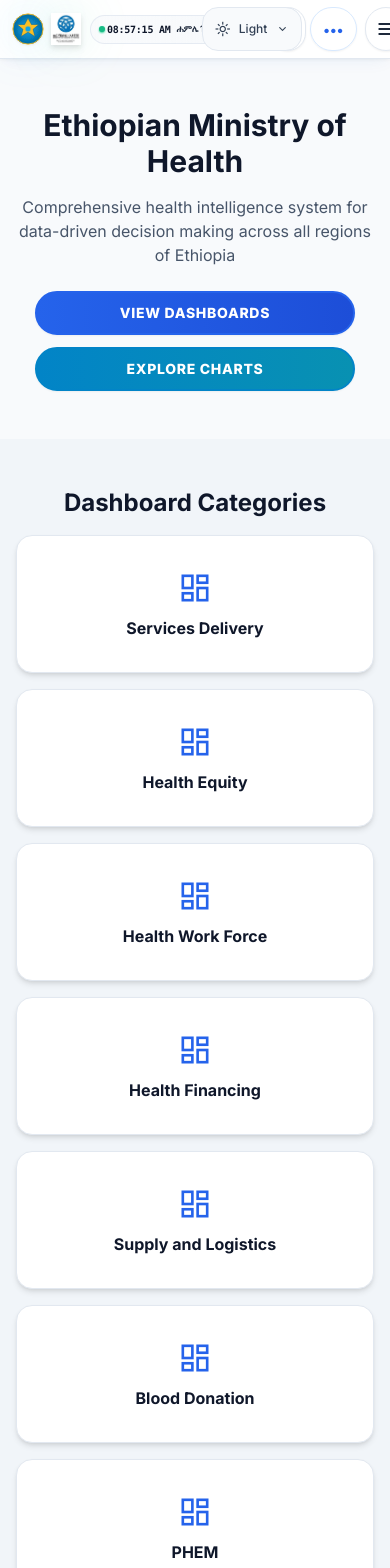
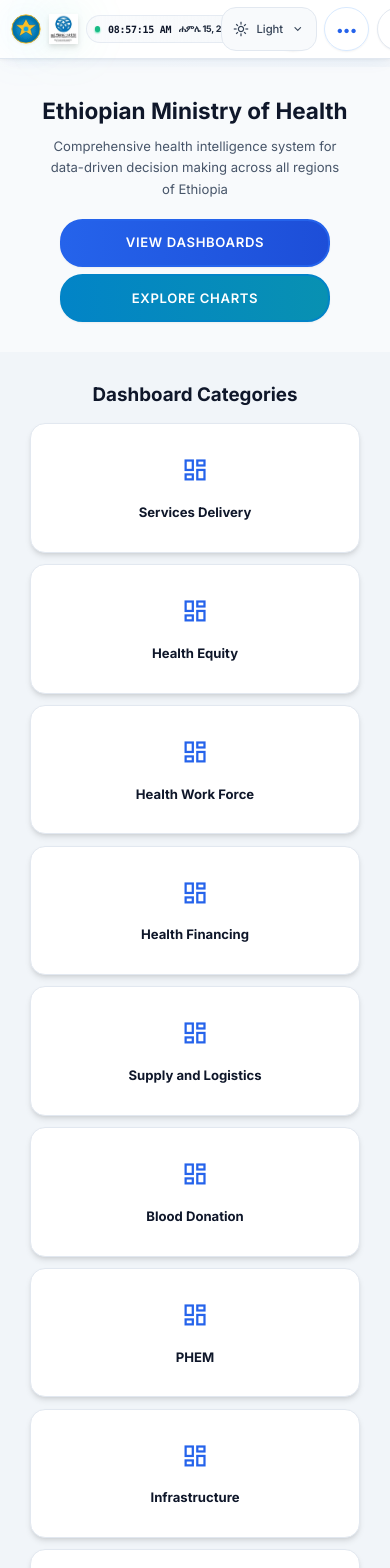
Before and after one commit to mareligncode/superset-frontend, a React (Vite) app in the folder frontend/: page / in a window 390 px wide. Shown: the top 1568 px of the page. Built offline with nearby package versions, Linux system fonts and the light colour scheme.

Commit message:
responsive

```diff
--- a/frontend/index.html
+++ b/frontend/index.html
@@ -3,7 +3,7 @@
   <head>
     <meta charset="UTF-8" />
     <link rel="icon" type="image/svg+xml" href="/vite.svg" />
-    <meta name="viewport" content="width=device-width, initial-scale=1.0, maximum-scale=5.0, user-scalable=yes" />
+    <meta name="viewport" content="width=device-width, initial-scale=1.0, maximum-scale=1.0, user-scalable=no, viewport-fit=cover" />
     <meta name="theme-color" content="#005CB8" />
     <meta name="mobile-web-app-capable" content="yes" />
     <meta name="apple-mobile-web-app-capable" content="yes" />
--- a/frontend/src/index.css
+++ b/frontend/src/index.css
@@ -315,6 +315,11 @@ html {
   -webkit-font-smoothing: antialiased;
   -moz-osx-font-smoothing: grayscale;
   text-rendering: optimizeLegibility;
+  /* Prevent text resizing on orientation change on mobile */
+  -webkit-text-size-adjust: 100%;
+  -moz-text-size-adjust: 100%;
+  -ms-text-size-adjust: 100%;
+  text-size-adjust: 100%;
 }
 
 body {
@@ -326,6 +331,10 @@ body {
   margin: 0;
   min-height: 100vh;
   transition: background-color var(--transition-slow), color var(--transition-slow);
+  /* Prevent pull-to-refresh and overscroll bounce */
+  overscroll-behavior-y: contain;
+  /* Better touch scrolling on mobile */
+  -webkit-overflow-scrolling: touch;
 }
 
 /* Improved text rendering */
@@ -954,6 +963,50 @@ button:not(.ask-ai-fab), a, input, select, textarea, label, kbd {
     min-height: 44px;
     font-size: 16px; /* Prevents zoom on iOS */
   }
+
+  /* Prevent text size adjustment on orientation change */
+  html {
+    -webkit-text-size-adjust: 100%;
+    -moz-text-size-adjust: 100%;
+    -ms-text-size-adjust: 100%;
+    text-size-adjust: 100%;
+  }
+
+  /* Better touch targets */
+  a, button, [role="button"], input, select, textarea {
+    -webkit-tap-highlight-color: rgba(0, 0, 0, 0.1);
+  }
+
+  /* Optimize font rendering on mobile */
+  body {
+    -webkit-font-smoothing: antialiased;
+    -moz-osx-font-smoothing: grayscale;
+    text-rendering: optimizeLegibility;
+    font-feature-settings: "kern" 1;
+    font-kerning: normal;
+  }
+
+  /* Improve scrolling performance */
+  * {
+    -webkit-overflow-scrolling: touch;
+  }
+
+  /* Prevent pull-to-refresh on mobile browsers */
+  body {
+    overscroll-behavior-y: contain;
+  }
+}
+
+/* Additional mobile optimizations for very small screens */
+@media (max-width: 374px) {
+  html {
+    font-size: 14px;
+  }
+
+  .container-responsive {
+    padding-left: 0.75rem;
+    padding-right: 0.75rem;
+  }
 }
 
 /* Responsive table wrapper */
@@ -1013,3 +1066,163 @@ button:not(.ask-ai-fab), a, input, select, textarea, label, kbd {
     gap: 1.5rem;
   }
 }
+
+/* ===== CRITICAL MOBILE DEVICE OPTIMIZATIONS ===== */
+/* Ensures proper rendering on actual hardware devices, not just dev tools */
+
+/* Prevent mobile Safari from adjusting text size */
+@supports (-webkit-touch-callout: none) {
+  html {
+    -webkit-text-size-adjust: 100%;
+  }
+}
+
+/* Better layout on mobile devices */
+@media screen and (max-width: 640px) {
+  /* Prevent horizontal overflow */
+  html, body {
+    max-width: 100vw;
+    overflow-x: hidden;
+  }
+
+  /* Optimize container padding on mobile */
+  .max-w-7xl, .max-w-6xl, .max-w-5xl, .max-w-4xl, .max-w-3xl {
+    padding-left: 1rem !important;
+    padding-right: 1rem !important;
+  }
+
+  /* Ensure buttons are easily tappable */
+  button, a[role="button"], [role="button"] {
+    min-height: 44px;
+    min-width: 44px;
+  }
+
+  /* Improve touch target for interactive elements */
+  input, select, textarea, button, a {
+    touch-action: manipulation;
+  }
+
+  /* Prevent double-tap zoom on buttons */
+  button, a {
+    touch-action: manipulation;
+  }
+
+  /* Better text rendering on mobile */
+  * {
+    -webkit-font-smoothing: antialiased;
+    -moz-osx-font-smoothing: grayscale;
+  }
+}
+
+/* Viewport-based font sizing for better mobile scaling */
+@media screen and (max-width: 480px) {
+  /* Scale down base font size on very small devices */
+  html {
+    font-size: 15px;
+  }
+
+  /* Ensure readable text on mobile */
+  body {
+    font-size: 0.875rem; /* 14px at 16px base */
+  }
+
+  /* Adjust heading sizes for mobile */
+  h1 {
+    font-size: clamp(1.5rem, 5vw, 2rem);
+  }
+
+  h2 {
+    font-size: clamp(1.25rem, 4vw, 1.75rem);
+  }
+
+  h3 {
+    font-size: clamp(1rem, 3vw, 1.5rem);
+  }
+
+  /* Better spacing on mobile */
+  section {
+    padding-top: clamp(2rem, 4vw, 3rem);
+    padding-bottom: clamp(2rem, 4vw, 3rem);
+  }
+}
+
+/* Landscape mode optimizations for mobile */
+@media screen and (max-height: 500px) and (orientation: landscape) {
+  /* Reduce vertical padding in landscape */
+  section {
+    padding-top: 1rem;
+    padding-bottom: 1rem;
+  }
+
+  /* Compact header in landscape */
+  header {
+    min-height: 48px !important;
+  }
+}
+
+/* High DPI screen optimizations */
+@media screen and (-webkit-min-device-pixel-ratio: 2),
+       screen and (min-resolution: 192dpi) {
+  /* Crisper text rendering on retina displays */
+  * {
+    -webkit-font-smoothing: antialiased;
+    -moz-osx-font-smoothing: grayscale;
+  }
+}
+
+/* Fix for mobile Safari address bar appearing/disappearing */
+@supports (-webkit-touch-callout: none) {
+  .min-h-screen {
+    min-height: -webkit-fill-available;
+  }
+}
+
+/* Ensure proper touch scrolling momentum */
+* {
+  -webkit-overflow-scrolling: touch;
+}
+
+/* Prevent text selection on buttons and interactive elements */
+button, a[role="button"], [role="button"] {
+  -webkit-user-select: none;
+  -moz-user-select: none;
+  -ms-user-select: none;
+  user-select: none;
+  -webkit-tap-highlight-color: transparent;
+}
+
+/* Better focus states for accessibility on mobile */
+@media (pointer: coarse) {
+  *:focus {
+    outline: 2px solid var(--color-primary);
+    outline-offset: 2px;
+  }
+
+  button:focus, a:focus {
+    outline: 3px solid var(--color-primary);
+    outline-offset: 3px;
+  }
+}
+
+/* Optimize images for mobile */
+img {
+  max-width: 100%;
+  height: auto;
+}
+
+/* Better card spacing on mobile */
+@media screen and (max-width: 640px) {
+  .card-elevated, [class*="Card"] {
+    margin-bottom: 0.75rem;
+  }
+
+  /* Reduce gap in grid layouts */
+  .grid {
+    gap: 0.75rem;
+  }
+
+  /* Optimize flex gaps */
+  .flex {
+    gap: 0.5rem;
+  }
+}
--- a/frontend/src/pages/HomePage.tsx
+++ b/frontend/src/pages/HomePage.tsx
@@ -11,19 +11,20 @@ const HomePage: React.FC = () => {
   return (
     <div className="min-h-screen bg-slate-50 dark:bg-slate-950 transition-colors">
       {/* Hero Section */}
-      <section className="py-12 sm:py-16 px-4 sm:px-6">
+      <section className="py-8 sm:py-12 md:py-16 px-4 sm:px-6">
         <div className="max-w-7xl mx-auto text-center">
-          <h1 className="text-3xl sm:text-4xl lg:text-5xl font-bold text-slate-900 dark:text-slate-100 mb-4 sm:mb-6">
+          <h1 className="text-2xl sm:text-3xl md:text-4xl lg:text-5xl font-bold text-slate-900 dark:text-slate-100 mb-3 sm:mb-4 md:mb-6 leading-tight px-2">
             {t('ethiopianMinistryOfHealth')}
           </h1>
-          <p className="text-base sm:text-lg lg:text-xl text-slate-600 dark:text-slate-400 mb-6 sm:mb-8 max-w-3xl mx-auto">
+          <p className="text-sm sm:text-base md:text-lg lg:text-xl text-slate-600 dark:text-slate-400 mb-5 sm:mb-6 md:mb-8 max-w-3xl mx-auto px-4 leading-relaxed">
             {t('comprehensiveHealthIntelligence')}
           </p>
-          <div className="flex flex-col sm:flex-row gap-3 justify-center max-w-xs sm:max-w-none mx-auto">
+          <div className="flex flex-col sm:flex-row gap-3 justify-center max-w-xs sm:max-w-none mx-auto px-4">
             <Button
               variant="primary"
               size="lg"
               onClick={() => navigate(ROUTES.DASHBOARDS)}
+              className="w-full sm:w-auto min-h-[48px] text-sm sm:text-base font-semibold"
             >
               {t('viewDashboards')}
             </Button>
@@ -31,6 +32,7 @@ const HomePage: React.FC = () => {
               variant="secondary"
               size="lg"
               onClick={() => navigate(ROUTES.CHARTS)}
+              className="w-full sm:w-auto min-h-[48px] text-sm sm:text-base font-semibold"
             >
               {t('exploreCharts')}
             </Button>
@@ -39,12 +41,12 @@ const HomePage: React.FC = () => {
       </section>
 
       {/* Dashboard Categories */}
-      <section className="py-12 sm:py-16 px-4 sm:px-6 bg-slate-100 dark:bg-slate-900">
+      <section className="py-8 sm:py-12 md:py-16 px-4 sm:px-6 bg-slate-100 dark:bg-slate-900">
         <div className="max-w-7xl mx-auto">
-          <h2 className="text-2xl sm:text-3xl font-bold text-slate-900 dark:text-slate-100 mb-4 sm:mb-6 text-center">
+          <h2 className="text-xl sm:text-2xl md:text-3xl font-bold text-slate-900 dark:text-slate-100 mb-4 sm:mb-5 md:mb-6 text-center px-2">
             {t('dashboardCategories')}
           </h2>
-          <div className="grid grid-cols-1 sm:grid-cols-2 lg:grid-cols-3 gap-4">
+          <div className="grid grid-cols-1 sm:grid-cols-2 lg:grid-cols-3 gap-3 sm:gap-4">
             {PRIMARY_CATEGORIES.map((category) => {
               const key = category.toLowerCase().replace(/ /g, '');
               return (
@@ -52,13 +54,13 @@ const HomePage: React.FC = () => {
                   key={category}
                   variant="elevated"
                   onClick={() => navigate(ROUTES.DASHBOARDS)}
-                  className="cursor-pointer"
+                  className="cursor-pointer hover:scale-105 transition-transform active:scale-95"
                 >
-                  <div className="flex flex-col items-center text-center p-4 sm:p-6">
-                    <span className="material-symbols-outlined text-4xl sm:text-5xl text-blue-600 dark:text-blue-400 mb-2 sm:mb-3">
+                  <div className="flex flex-col items-center text-center p-4 sm:p-5 md:p-6">
+                    <span className="material-symbols-outlined text-3xl sm:text-4xl md:text-5xl text-blue-600 dark:text-blue-400 mb-2 sm:mb-2.5 md:mb-3">
                       dashboard
                     </span>
-                    <h3 className="text-base sm:text-lg font-bold text-slate-900 dark:text-slate-100">
+                    <h3 className="text-sm sm:text-base md:text-lg font-bold text-slate-900 dark:text-slate-100">
                       {t(key) || category}
                     </h3>
                   </div>
@@ -70,45 +72,45 @@ const HomePage: React.FC = () => {
       </section>
 
       {/* Stats Section */}
-      <section className="py-12 sm:py-16 px-4 sm:px-6">
+      <section className="py-8 sm:py-12 md:py-16 px-4 sm:px-6">
         <div className="max-w-7xl mx-auto">
-          <div className="grid grid-cols-2 sm:grid-cols-2 lg:grid-cols-4 gap-4">
-            <Card variant="glass">
+          <div className="grid grid-cols-2 lg:grid-cols-4 gap-3 sm:gap-4">
+            <Card variant="glass" className="p-4 sm:p-5 md:p-6">
               <div className="text-center">
-                <div className="text-2xl sm:text-3xl lg:text-4xl font-bold text-blue-600 dark:text-blue-400 mb-2 sm:mb-3">
+                <div className="text-2xl sm:text-3xl md:text-4xl font-bold text-blue-600 dark:text-blue-400 mb-1.5 sm:mb-2 md:mb-3">
                   14
                 </div>
-                <div className="text-sm sm:text-base text-slate-600 dark:text-slate-400">
+                <div className="text-xs sm:text-sm md:text-base text-slate-600 dark:text-slate-400 leading-tight">
                   {t('regionsCovered')}
                 </div>
               </div>
             </Card>
-            <Card variant="glass">
+            <Card variant="glass" className="p-4 sm:p-5 md:p-6">
               <div className="text-center">
-                <div className="text-2xl sm:text-3xl lg:text-4xl font-bold text-emerald-600 dark:text-emerald-400 mb-2 sm:mb-3">
+                <div className="text-2xl sm:text-3xl md:text-4xl font-bold text-emerald-600 dark:text-emerald-400 mb-1.5 sm:mb-2 md:mb-3">
                   16
                 </div>
-                <div className="text-sm sm:text-base text-slate-600 dark:text-slate-400">
+                <div className="text-xs sm:text-sm md:text-base text-slate-600 dark:text-slate-400 leading-tight">
                   {t('dashboardCategoriesCount')}
                 </div>
               </div>
             </Card>
-            <Card variant="glass">
+            <Card variant="glass" className="p-4 sm:p-5 md:p-6">
               <div className="text-center">
-                <div className="text-2xl sm:text-3xl lg:text-4xl font-bold text-green-800 dark:text-green-600 mb-2 sm:mb-3">
+                <div className="text-2xl sm:text-3xl md:text-4xl font-bold text-green-800 dark:text-green-600 mb-1.5 sm:mb-2 md:mb-3">
                   120M+
                 </div>
-                <div className="text-sm sm:text-base text-slate-600 dark:text-slate-400">
+                <div className="text-xs sm:text-sm md:text-base text-slate-600 dark:text-slate-400 leading-tight">
                   {t('populationServed')}
                 </div>
               </div>
             </Card>
-            <Card variant="glass">
+            <Card variant="glass" className="p-4 sm:p-5 md:p-6">
               <div className="text-center">
-                <div className="text-2xl sm:text-3xl lg:text-4xl font-bold text-blue-600 dark:text-blue-400 mb-2 sm:mb-3">
+                <div className="text-2xl sm:text-3xl md:text-4xl font-bold text-blue-600 dark:text-blue-400 mb-1.5 sm:mb-2 md:mb-3">
                   24/7
                 </div>
-                <div className="text-sm sm:text-base text-slate-600 dark:text-slate-400">
+                <div className="text-xs sm:text-sm md:text-base text-slate-600 dark:text-slate-400 leading-tight">
                   {t('realtimeMonitoring')}
                 </div>
               </div>
```
